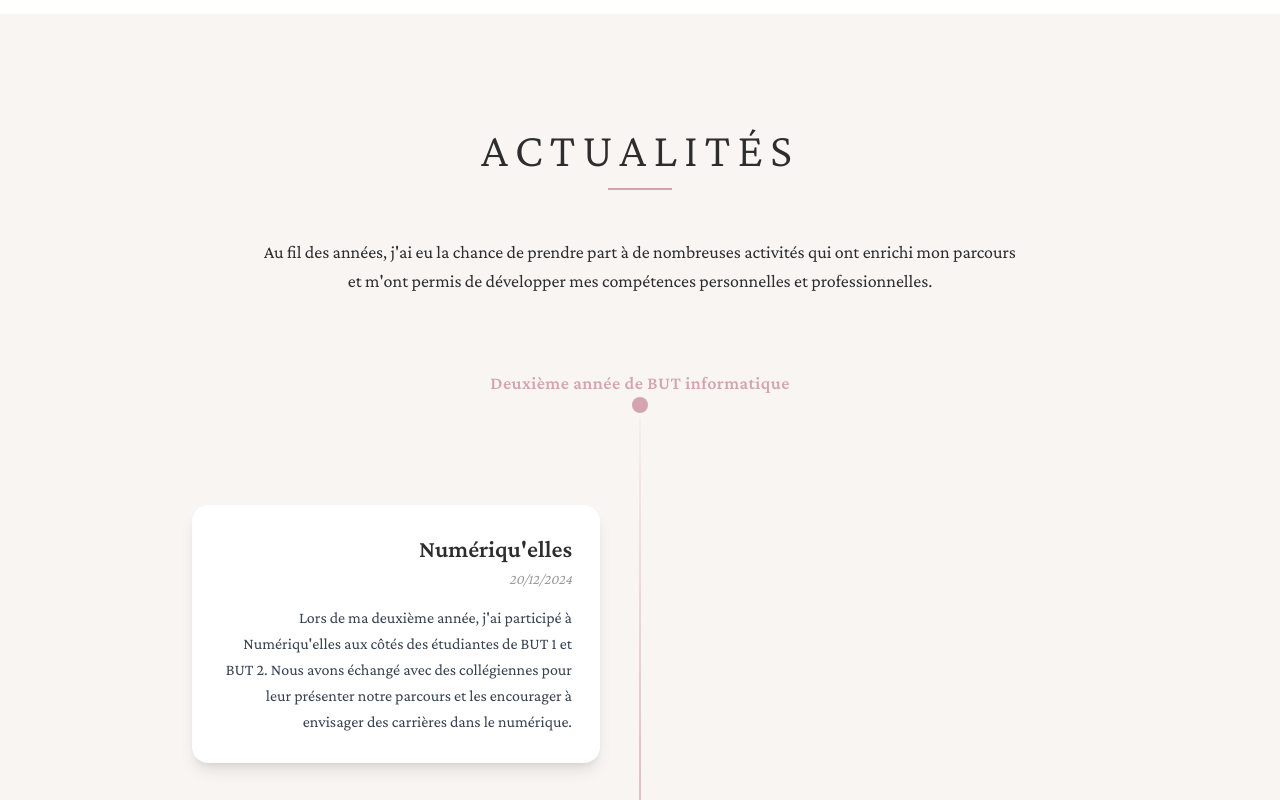
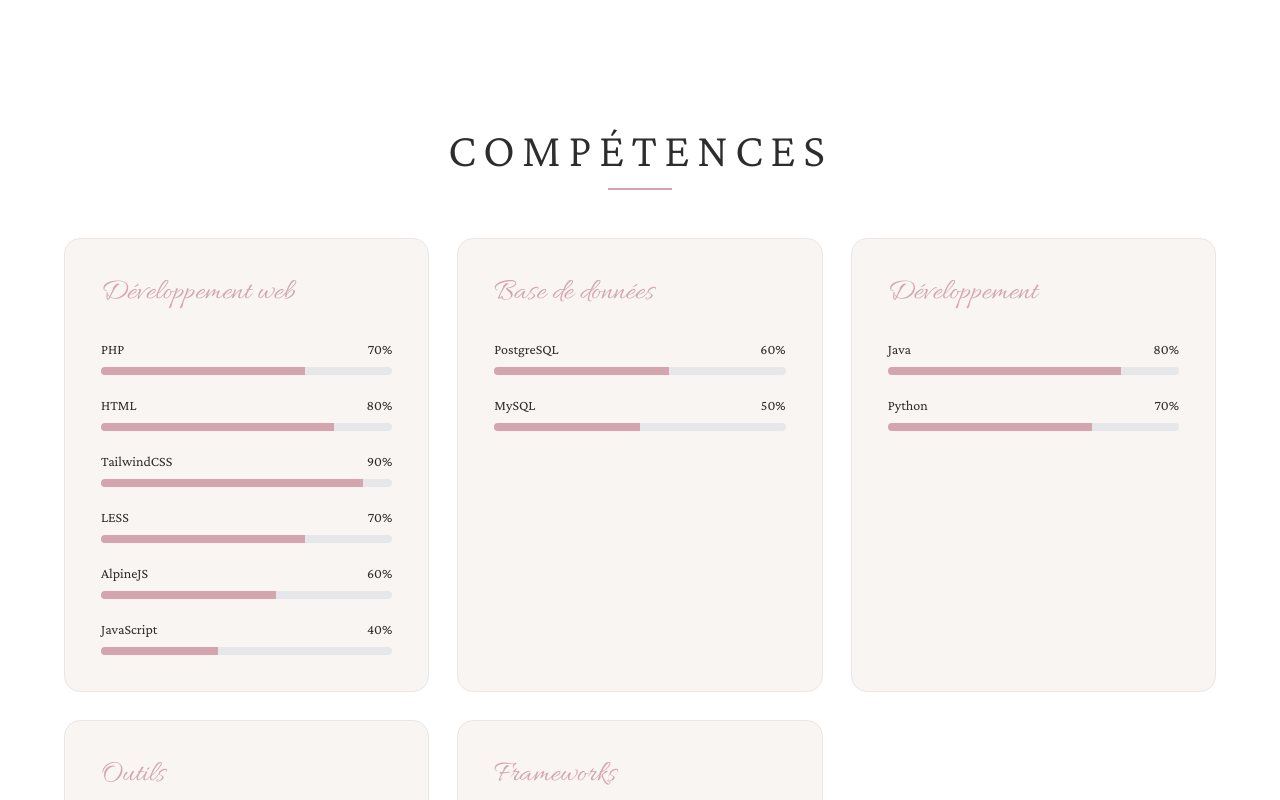
Before and after one commit to emmagrave/portfolio-nextjs-emma-grave, a Next.js app: page /portfolio-nextjs-emma-grave/ in a window 1280 px wide. Shown: the part 1760-2560 px from the top of the page. Built offline with nearby package versions, Linux system fonts and the light colour scheme.

Commit message:
remove news section

```diff
--- a/src/app/page.tsx
+++ b/src/app/page.tsx
@@ -1,7 +1,6 @@
 import Navigation from '@/components/Navigation'
 import Hero from '@/components/sections/Hero'
 import About from '@/components/sections/About'
-import News from '@/components/sections/News'
 import Skills from '@/components/sections/Skills'
 import Alternance from '@/components/sections/Alternance'
 import Projects from '@/components/sections/Projects'
@@ -15,7 +14,6 @@ export default function Home() {
       <main>
         <Hero />
         <About />
-        <News />
         <Skills />
         <Alternance />
         <Projects />
--- a/src/components/sections/News.tsx
+++ /dev/null
@@ -1,62 +0,0 @@
-// src/components/sections/News.tsx
-'use client'
-
-import { useInView } from 'react-intersection-observer'
-import { newsData } from '@/data/portfolioData'
-
-export default function News() {
-  const { ref, inView } = useInView({ triggerOnce: true, threshold: 0.05 })
-
-  return (
-    <section
-      id="news"
-      ref={ref}
-      className={`py-28 px-16 max-md:px-6 bg-light transition-all duration-700 ${
-        inView ? 'opacity-100 translate-y-0' : 'opacity-0 translate-y-7'
-      }`}
-    >
-      <h2 className="text-center text-4xl md:text-5xl font-light tracking-[7px] mb-16 relative after:content-[''] after:absolute after:bottom-[-1rem] after:left-1/2 after:-translate-x-1/2 after:w-16 after:h-[2px] after:bg-accent">
-        ACTUALITÉS
-      </h2>
-
-      <p className="max-w-3xl mx-auto text-center text-lg leading-relaxed text-gray mb-16">
-        Au fil des années, j'ai eu la chance de prendre part à de nombreuses
-        activités qui ont enrichi mon parcours et m'ont permis de développer mes
-        compétences personnelles et professionnelles.
-      </p>
-
-      <div className="max-w-4xl mx-auto relative">
-        {/* Timeline line */}
-        <div className="hidden md:block absolute left-1/2 top-0 bottom-0 w-[2px] bg-gradient-to-b from-transparent via-accent to-transparent -translate-x-1/2" />
-
-        {newsData.map((yearGroup, yIdx) => (
-          <div key={yIdx}>
-            <div className="text-center my-14 relative">
-              <span className="inline-block px-6 py-2 bg-light text-accent font-semibold text-lg tracking-wide relative z-10 md:mb-11">
-                {yearGroup.year}
-              </span>
-              <div className="hidden md:block absolute left-1/2 top-1/2 -translate-x-1/2 -translate-y-1/2 w-4 h-4 bg-accent rounded-full shadow-[0_0_0_5px_theme(colors.light)] z-10" />
-            </div>
-
-            {yearGroup.items.map((item, iIdx) => (
-              <div
-                key={iIdx}
-                className={`mb-7 ${
-                  iIdx % 2 === 0
-                    ? 'md:pr-[calc(50%+2.5rem)] md:text-right'
-                    : 'md:pl-[calc(50%+2.5rem)] md:text-left'
-                }`}
-              >
-                <div className="bg-white p-7 rounded-2xl shadow-lg hover:-translate-y-1 hover:shadow-2xl transition-all duration-300">
-                  <h3 className="text-2xl font-semibold mb-1">{item.title}</h3>
-                  <p className="text-sm text-muted italic mb-4">{item.date}</p>
-                  <p className="leading-relaxed text-gray-700">{item.description}</p>
-                </div>
-              </div>
-            ))}
-          </div>
-        ))}
-      </div>
-    </section>
-  )
-}
```
Also changed, not shown: 1 other file (tests, documents, lock files or other folders).
